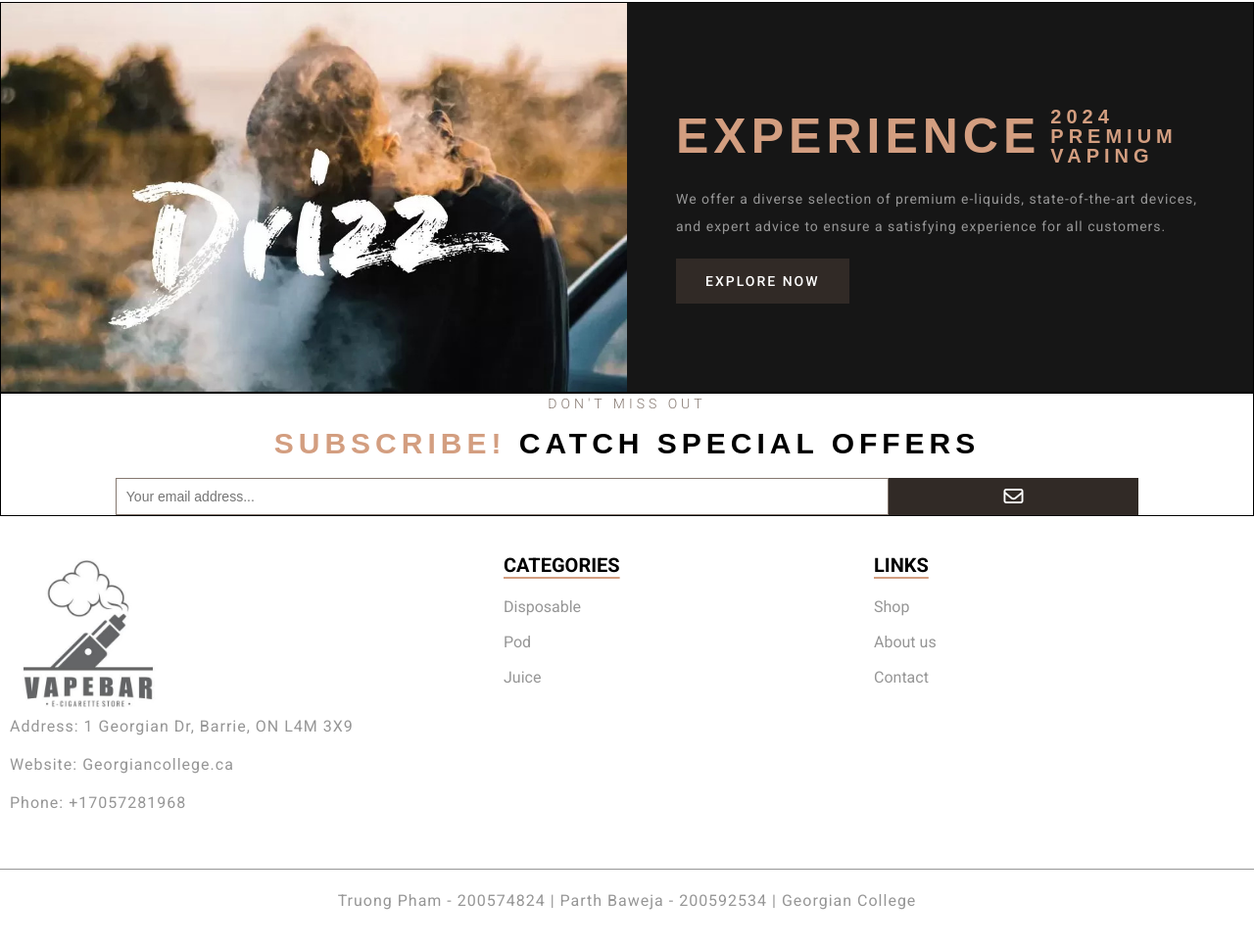
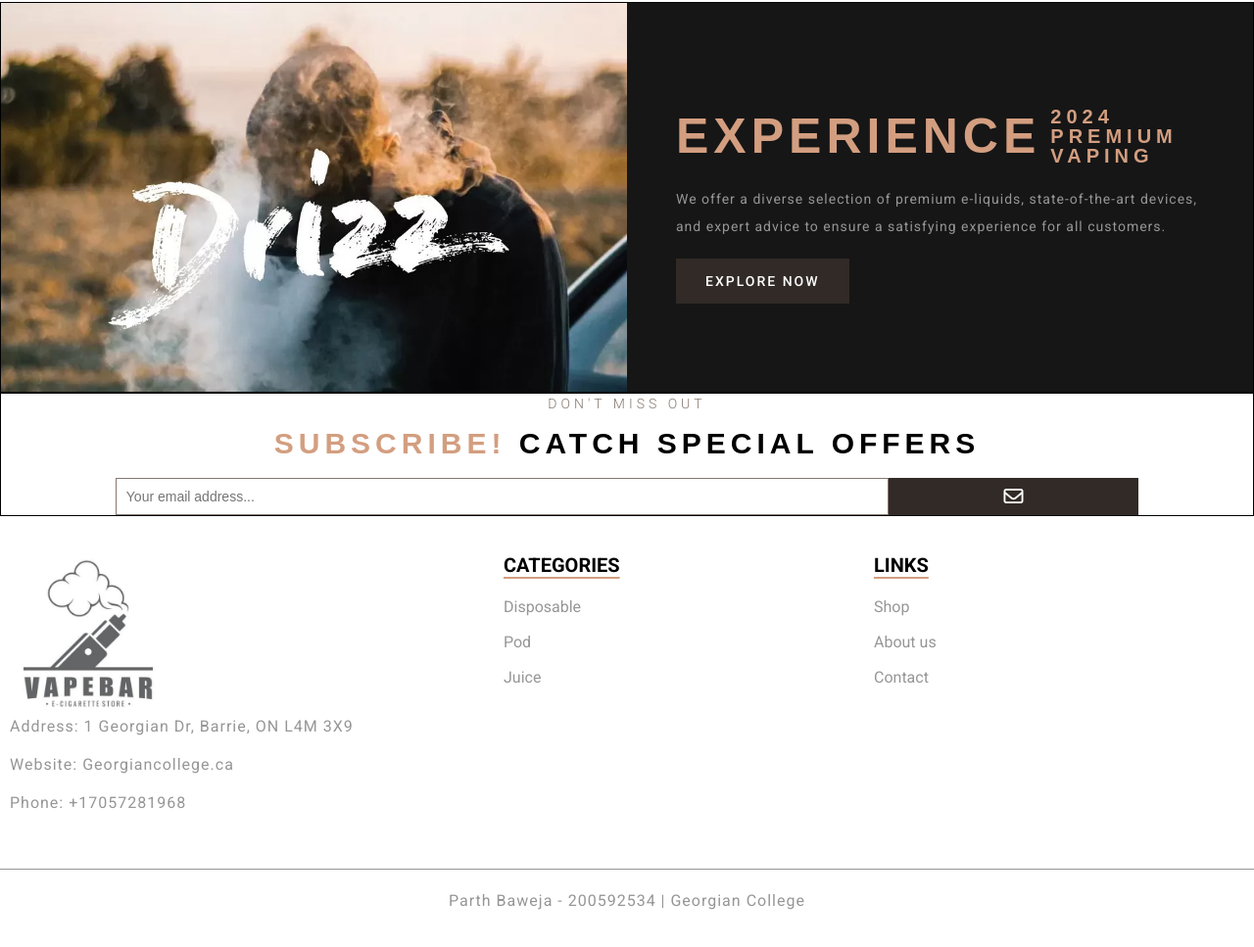
Before and after one commit to Parth-Baweja/Vape-Store, a plain HTML site: page index.html in a window 1280 px wide. Shown: the part 1702-2669 px from the top of the page at 98% size. Drawn offline with nearby package versions, Linux system fonts and the light colour scheme; a web font is replaced by a local one.

Commit message:
Updated_footer.html

```diff
--- a/footer.html
+++ b/footer.html
@@ -25,5 +25,5 @@
     </div>
 </div>
 <div>
-    <p>Truong Pham - 200574824 | Parth Baweja - 200592534 | Georgian College</p>
+    <p>Parth Baweja - 200592534 | Georgian College</p>
 </div>
```
